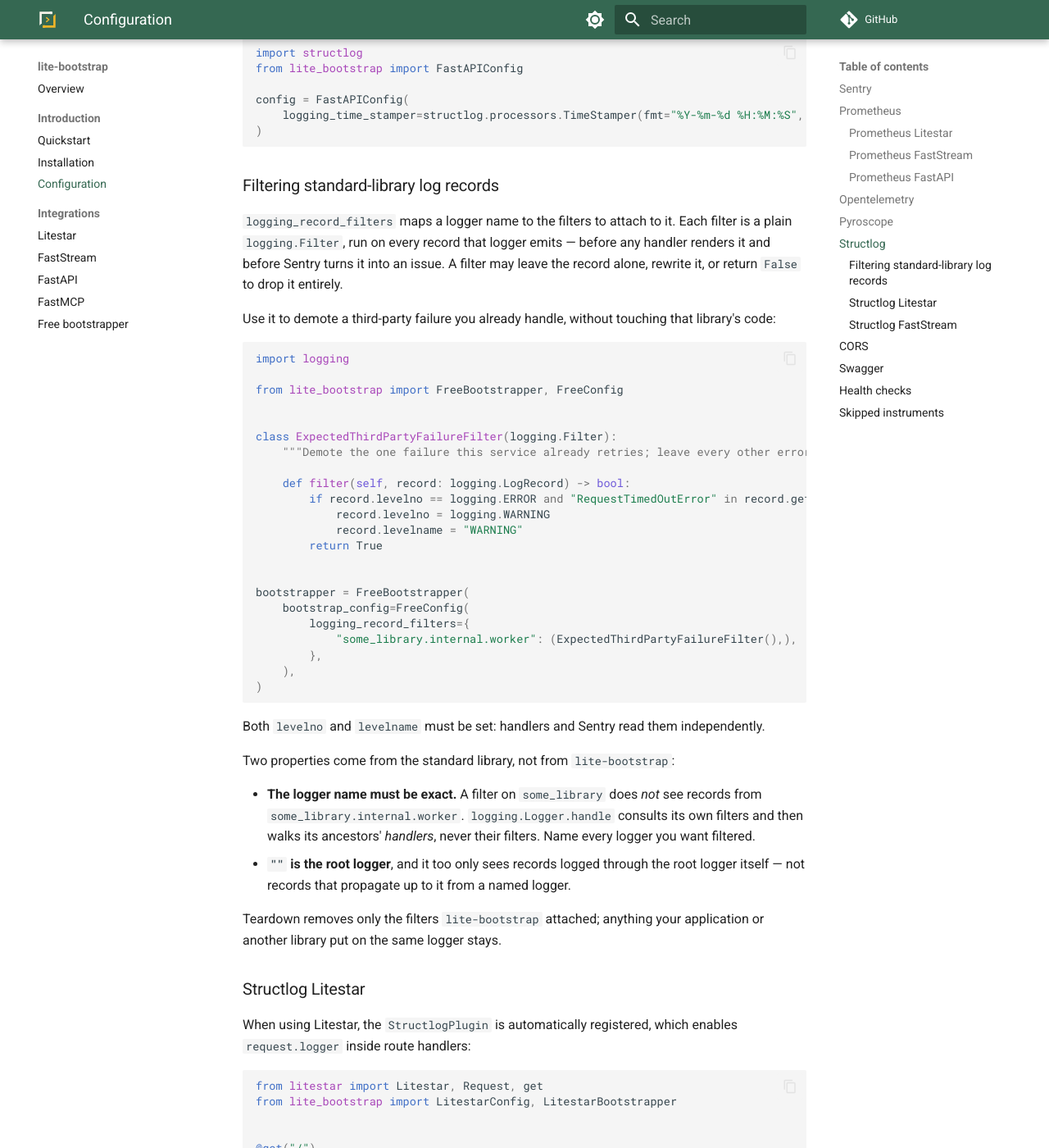
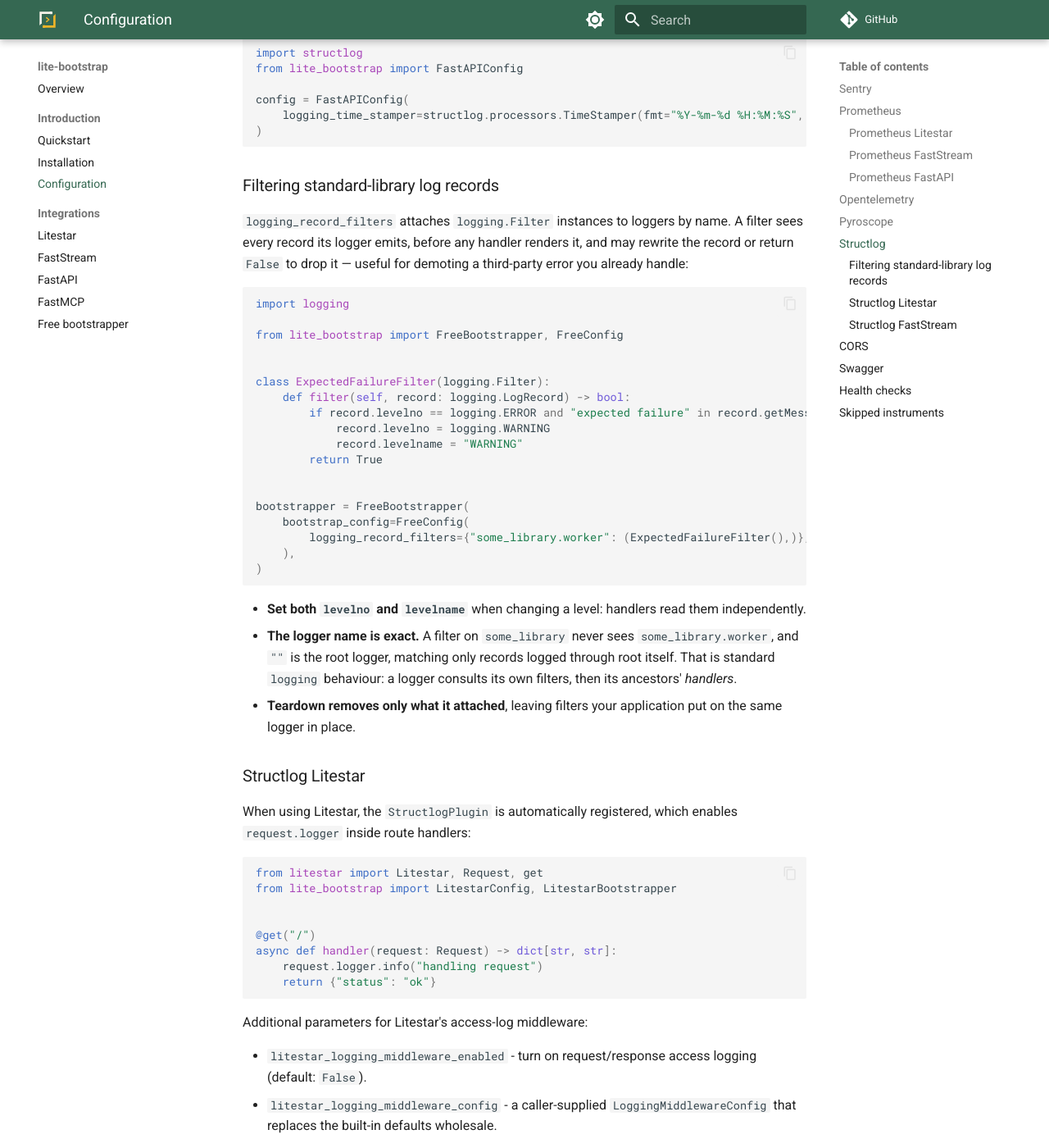
Before and after one commit to modern-python/lite-bootstrap, an MkDocs documentation site: the page built from docs/introduction/configuration.md, in a window 1280 px wide and 1400 px high, scrolled down 3683 px. Shown: the whole window at 82% size. Built offline with MkDocs 1.6.1 and Material for MkDocs 9.7.7, drawn with Linux system fonts in a browser that asks for light colours; comment, search, counter and statistics services are not loaded.

Commit message:
docs: compact the record-filter section and drop the Sentry aside
Review feedback. Sentry does not belong in a configuration reference: the
feature is about standard-library records and their handlers, and the
Sentry ordering fact it alluded to is design rationale that already lives
in CONTEXT.md and in the invariant test that pins it.

The rest is compression — the three things a reader has to know are now
three bullets, and the example drops a docstring and a Kafka-flavoured
exception name for a generic one.

````diff
--- a/docs/introduction/configuration.md
+++ b/docs/introduction/configuration.md
@@ -128,12 +128,9 @@
 
 ### Filtering standard-library log records
 
-`logging_record_filters` maps a logger name to the filters to attach to it. Each filter is a plain
-`logging.Filter`, run on every record that logger emits — before any handler renders it and before
-Sentry turns it into an issue. A filter may leave the record alone, rewrite it, or return `False` to
-drop it entirely.
-
-Use it to demote a third-party failure you already handle, without touching that library's code:
+`logging_record_filters` attaches `logging.Filter` instances to loggers by name. A filter sees every
+record its logger emits, before any handler renders it, and may rewrite the record or return `False`
+to drop it — useful for demoting a third-party error you already handle:
 
 ```python
 import logging
@@ -141,11 +138,9 @@
 from lite_bootstrap import FreeBootstrapper, FreeConfig
 
 
-class ExpectedThirdPartyFailureFilter(logging.Filter):
-    """Demote the one failure this service already retries; leave every other error alone."""
-
+class ExpectedFailureFilter(logging.Filter):
     def filter(self, record: logging.LogRecord) -> bool:
-        if record.levelno == logging.ERROR and "RequestTimedOutError" in record.getMessage():
+        if record.levelno == logging.ERROR and "expected failure" in record.getMessage():
             record.levelno = logging.WARNING
             record.levelname = "WARNING"
         return True
@@ -153,25 +148,17 @@
 
 bootstrapper = FreeBootstrapper(
     bootstrap_config=FreeConfig(
-        logging_record_filters={
-            "some_library.internal.worker": (ExpectedThirdPartyFailureFilter(),),
-        },
+        logging_record_filters={"some_library.worker": (ExpectedFailureFilter(),)},
     ),
 )
 ```
 
-Both `levelno` and `levelname` must be set: handlers and Sentry read them independently.
-
-Two properties come from the standard library, not from `lite-bootstrap`:
-
-- **The logger name must be exact.** A filter on `some_library` does *not* see records from
-  `some_library.internal.worker`. `logging.Logger.handle` consults its own filters and then walks
-  its ancestors' *handlers*, never their filters. Name every logger you want filtered.
-- **`""` is the root logger**, and it too only sees records logged through the root logger itself —
-  not records that propagate up to it from a named logger.
-
-Teardown removes only the filters `lite-bootstrap` attached; anything your application or another
-library put on the same logger stays.
+- **Set both `levelno` and `levelname`** when changing a level: handlers read them independently.
+- **The logger name is exact.** A filter on `some_library` never sees `some_library.worker`, and
+  `""` is the root logger, matching only records logged through root itself. That is standard
+  `logging` behaviour: a logger consults its own filters, then its ancestors' *handlers*.
+- **Teardown removes only what it attached**, leaving filters your application put on the same
+  logger in place.
 
 ### Structlog Litestar
 
````
